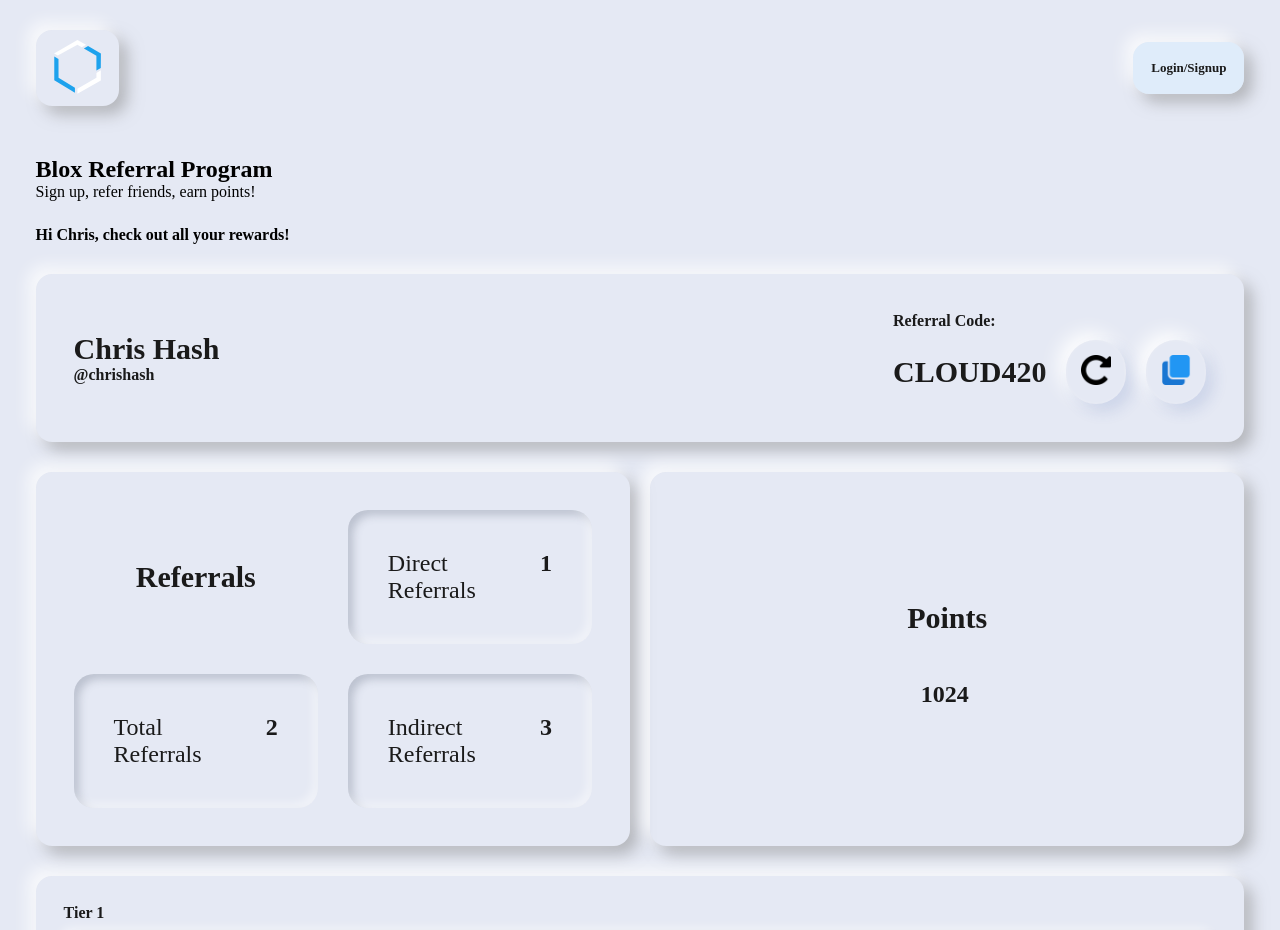
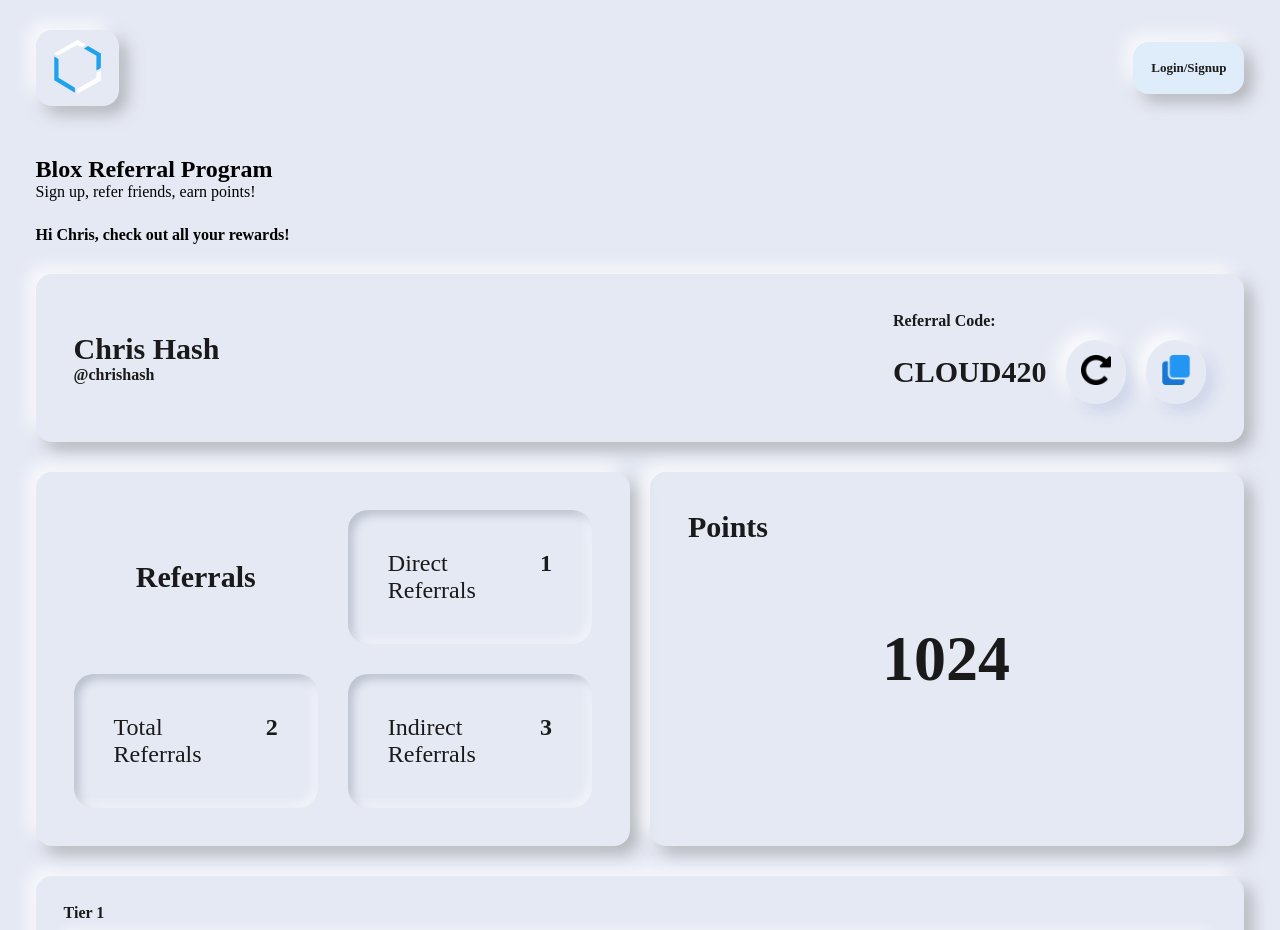
Before and after one commit to TechnicallyWeb3/blox-refpage, a React (Vite) app: page / in a window 1280 px wide. Shown: the top 930 px of the page. Built offline with nearby package versions, Linux system fonts and the light colour scheme; a web font is replaced by a local one.

Commit message:
fixed points

```diff
--- a/src/components/ReferralStats/ReferralStats.module.css
+++ b/src/components/ReferralStats/ReferralStats.module.css
@@ -18,9 +18,7 @@
     color: hsl(0 0% 10%);
     background: none;
 
-    display: grid;
-    place-content: center;
-    gap: 1rem;
+
 
     --shadow:
         -.5rem -.5rem 1rem hsl(0 0% 100% / .75),
@@ -105,7 +103,7 @@
 }
 
 .point {
-    font-size: 24px;
+    font-size: 36px;
     font-weight: 700;
     margin: 10px;
     font-size: 30px;
@@ -118,7 +116,7 @@
     align-items: center;
     padding: 20px;
     width: 55%;
-    font-size: 24px;
+    font-size: 64px;
     font-weight: bold;
 
 }
```
